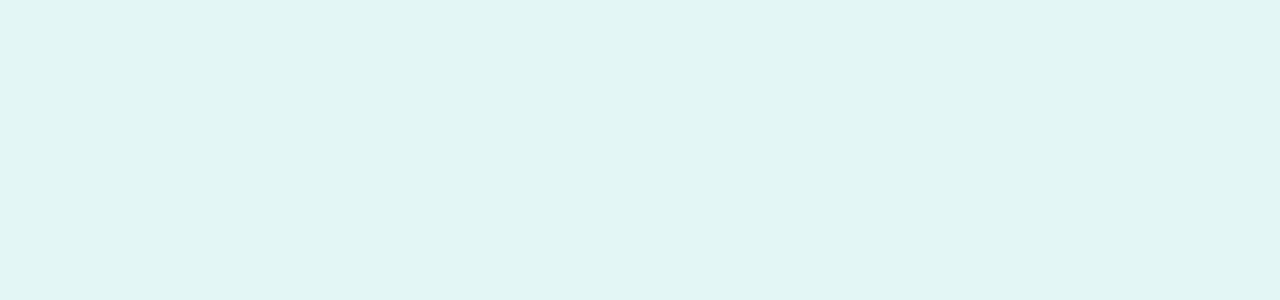
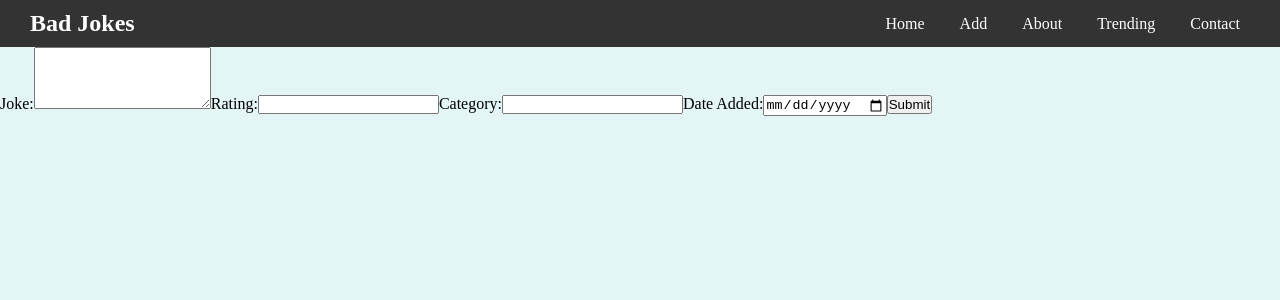
Before and after one commit to kalviumcommunity/S56_bad_jokes, a React (Vite) app in the folder client/Bad_Jokes/: page /form in a window 1280 px wide. Before the commit this address had no page. Shown: the top 300 px of the page. Built offline with nearby package versions, Linux system fonts and the light colour scheme.

Commit message:
modified backend again

```diff
--- a/client/Bad_Jokes/src/App.jsx
+++ b/client/Bad_Jokes/src/App.jsx
@@ -8,7 +8,7 @@ function App() {
     <Router>
       <Routes>
         <Route path="/" element={<Home />} />
-        <Route path="/add" element={<Form />} />
+        <Route path="/form" element={<Form />} />
       </Routes>
     </Router>
   );
--- a/client/Bad_Jokes/src/Pages/Navbar.jsx
+++ b/client/Bad_Jokes/src/Pages/Navbar.jsx
@@ -8,7 +8,7 @@ function NavigationBar() {
             <h1 className="nav-logo">Bad Jokes</h1>
             <ul className="nav-menu">
                 <li className="nav-item"><Link to="/">Home</Link></li>
-                <li className="nav-item"><Link to="/add">Add</Link></li>
+                <li className="nav-item"><Link to="/form">Add</Link></li>
                 <li className="nav-item"><a href="#">About</a></li>
                 <li className="nav-item"><a href="#">Trending</a></li>
                 <li className="nav-item"><a href="#">Contact</a></li>
```
Also changed, not shown: 2 other files (tests, documents, lock files or other folders).
